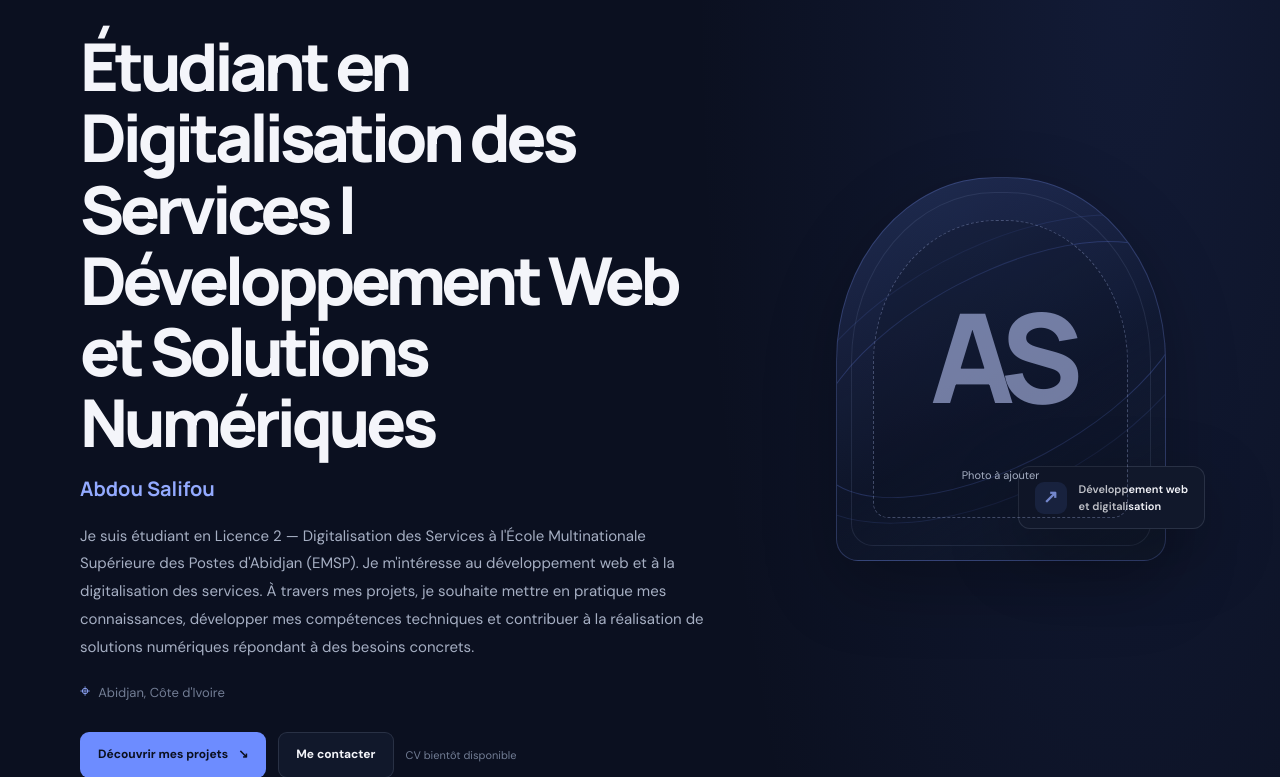
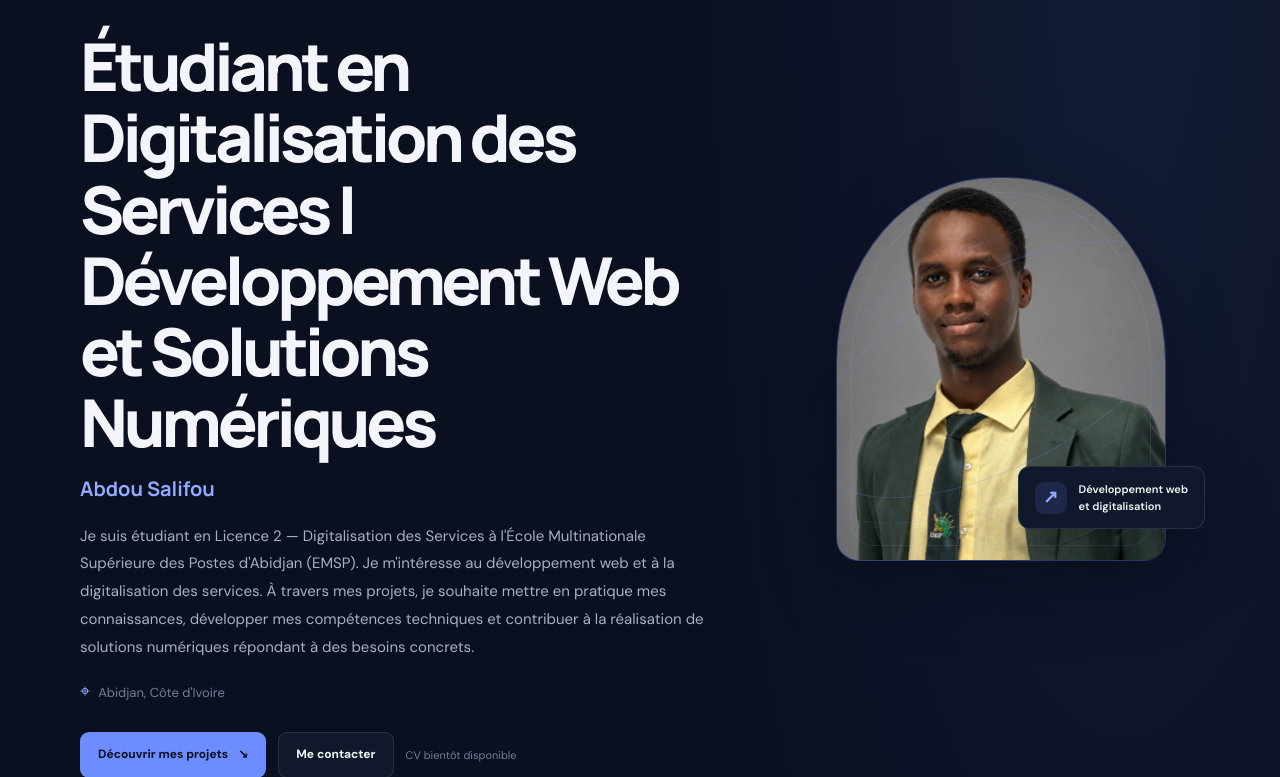
Before and after one commit to Retrotaku/portfolio-abdou, a Flask app: page / in a window 1280 px wide. Shown: the part 213-990 px from the top of the page. Run offline with Flask 3, Linux system fonts and the light colour scheme.

Commit message:
Add profile photo and CV
Co-authored-by: Copilot <223556219+Copilot@users.noreply.github.com>

```diff
--- a/static/css/style.css
+++ b/static/css/style.css
@@ -100,9 +100,7 @@ h1, h2, h3 { font-family: var(--font-display); }
 .hero-visual { position: relative; display: grid; min-height: 410px; place-items: center; }
 .portrait-frame { position: relative; display: grid; width: min(330px, 100%); aspect-ratio: .86; place-items: center; overflow: hidden; border: 1px solid rgba(130, 155, 255, .24); border-radius: 48% 48% 22px 22px; background: linear-gradient(150deg, rgba(93, 123, 218, .23), rgba(20, 31, 58, .2) 57%, rgba(16, 24, 42, .9)); box-shadow: var(--shadow); }
 .portrait-frame::before { position: absolute; inset: 14px; border: 1px solid rgba(187, 201, 255, .1); border-radius: inherit; content: ""; }
-.portrait-placeholder { z-index: 1; display: grid; width: 78%; height: 78%; place-content: center; justify-items: center; gap: 8px; border: 1px dashed rgba(187, 201, 255, .3); border-radius: 48% 48% 15px 15px; background: rgba(12, 17, 31, .22); }
-.portrait-initials { color: rgba(193, 205, 255, .56); font-family: var(--font-display); font-size: clamp(70px, 11vw, 124px); font-weight: 800; letter-spacing: -.1em; }
-.portrait-caption { color: var(--muted); font-size: 11px; }
+.portrait-image { width: 100%; height: 100%; object-fit: cover; object-position: center 28%; }
 .orbit { position: absolute; border: 1px solid rgba(109, 140, 255, .23); border-radius: 50%; transform: rotate(-28deg); }
 .orbit-one { width: 126%; height: 50%; }
 .orbit-two { width: 144%; height: 64%; border-color: rgba(109, 140, 255, .12); }
--- a/templates/index.html
+++ b/templates/index.html
@@ -19,12 +19,9 @@
           {% endif %}
         </div>
       </div>
-      <div class="hero-visual" aria-label="Emplacement réservé à la photo d'Abdou Salifou">
+      <div class="hero-visual">
         <div class="portrait-frame">
-          <div class="portrait-placeholder" aria-hidden="true">
-            <span class="portrait-initials">AS</span>
-            <span class="portrait-caption">Photo à ajouter</span>
-          </div>
+          <img class="portrait-image" src="{{ url_for('static', filename='images/photo-profil.png') }}" alt="Photo de profil d'Abdou Salifou">
           <span class="orbit orbit-one" aria-hidden="true"></span>
           <span class="orbit orbit-two" aria-hidden="true"></span>
         </div>
```
Also changed, not shown: tests/test_app.py (+11 -2 lines), README.md, static/images/photo-profil.png (added), 1 other file.
